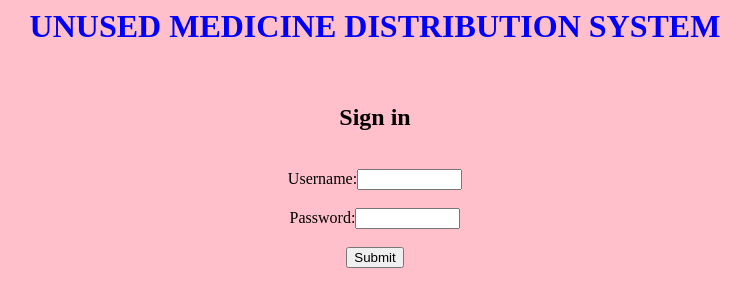
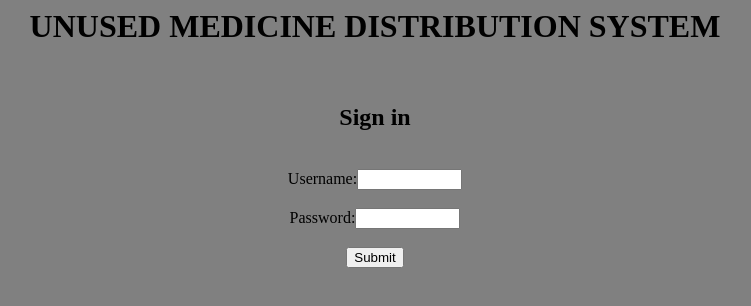
Before and after one commit to priyasree1701/mini-, a plain HTML site: page sigin.html in a window 1280 px wide. Shown: the whole page, without its empty margins (265-1016 px from the left). Drawn offline with Linux system fonts and the light colour scheme.

Commit message:
Update sigin.html

```diff
--- a/sigin.html
+++ b/sigin.html
@@ -2,8 +2,8 @@
 <html>
 <head><title>login</title>
         <style>
-body {background-color:pink;}
-h1   {color: blue;}
+body {background-color:grey;}
+h1   {color: black;}
 p    {color: red;}
 </style>
 </head>
```
